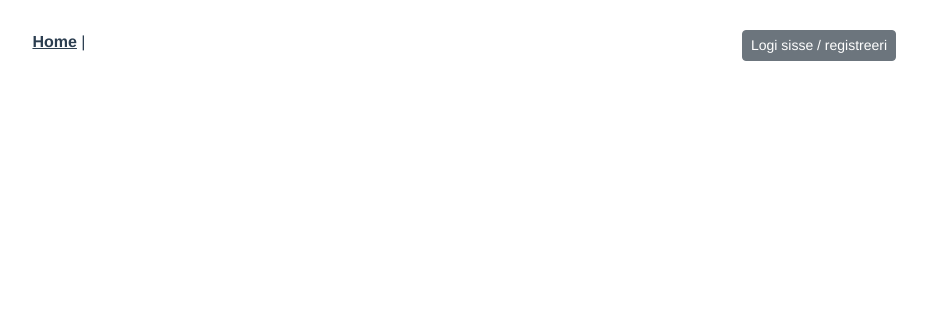
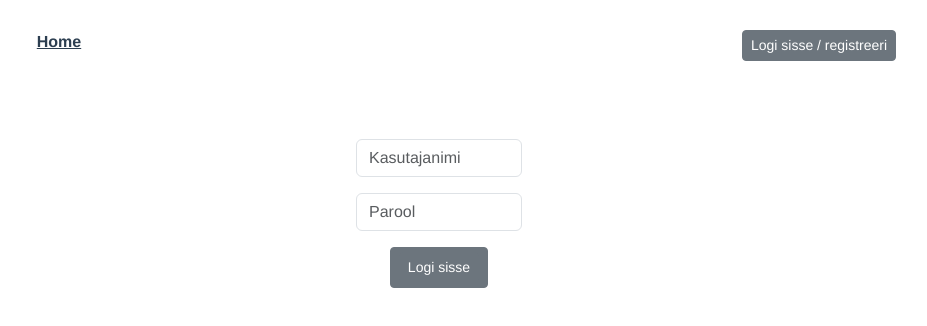
Before and after one commit to liisakanemagi/bmxfront, a Vue app: page /login in a window 1280 px wide. Shown: the top 326 px of the page, without its empty margins (201-1128 px from the left). Built offline with nearby package versions, Linux system fonts and the light colour scheme.

Commit message:
FEB LOGIN WIP

```diff
--- a/src/App.vue
+++ b/src/App.vue
@@ -3,7 +3,7 @@
     <div class="row">
       <div class="col">
         <nav>
-          <router-link to="/">Home</router-link> |
+          <router-link to="/">Home</router-link>
 
         </nav>
       </div>
--- a/src/router/index.js
+++ b/src/router/index.js
@@ -1,6 +1,7 @@
 import { createRouter, createWebHistory } from 'vue-router'
 import HomeView from '../views/HomeView.vue'
 import loginView from "@/views/LoginView.vue";
+import errorView from "@/views/ErrorView.vue";
 
 const routes = [
   {
@@ -9,10 +10,17 @@ const routes = [
     component: HomeView
   },
   {
-    path: '/',
+    path: '/login',
     name: 'loginRoute',
     component: loginView
-  }
+  },
+    {
+        path:'/error',
+        name: 'erroRoute',
+        component: errorView
+
+    }
+
 ]
 
 const router = createRouter({
--- /dev/null
+++ b/src/services/LoginService.js
@@ -0,0 +1,13 @@
+import axios from "axios";
+
+export default{
+    sendGetLoginRequest(username, password) {
+        return axios.get('/login', {
+            params: {
+                username: username,
+                password: password
+        }
+        })
+
+    },
+}
--- a/src/views/AboutView.vue
+++ /dev/null
@@ -1,5 +0,0 @@
-<template>
-  <div class="about">
-    <h1>This is an about page</h1>
-  </div>
-</template>
--- /dev/null
+++ b/src/views/ErrorView.vue
@@ -0,0 +1,18 @@
+<template>
+  <div class="container text-center">
+    <div class="row">
+      <div class="col">
+        <h1>Midagi läks valesti =(</h1>
+        <img src="https://c.tenor.com/IsGXa2LJPOUAAAAd/what-the-hell-steven-he.gif">
+      </div>
+
+    </div>
+  </div>
+</template>
+
+<script>
+export default {
+  name: 'ErrorView',
+  props: {}
+}
+</script>
--- a/src/views/LoginView.vue
+++ b/src/views/LoginView.vue
@@ -1,10 +1,86 @@
 <template>
+  <div class="container text-center mb-3">
+    <div class="row justify-content-center mt-5">
 
+      <div class="col col-2">
+        <div class="mb-3">
+          <div class="input-group mb-3">
+            <input v-model="username" type="text" class="form-control" placeholder="Kasutajanimi" aria-label="Username">
+
+          </div>
+        </div>
+      </div>
+
+    </div>
+    <div class="row justify-content-center">
+
+      <div class="col col-2">
+        <div class="input-group mb-3">
+          <input v-model="password" type="password" class="form-control" placeholder="Parool" aria-label="Username">
+        </div>
+      </div>
+    </div>
+    <div class="row justify-content-center">
+      <div class="col-2">
+        <!--  <button @click="executeLogin" type="button" class="btn btn-secondary btn-sm ">Logi sisse</button>
+  -->
+          <button @click="executeLogin" class="btn btn-secondary btn-sm" type="button" :disabled="isFetchingData">
+            <span v-if="isFetchingData" class="spinner-border spinner-border-sm btn-sm" aria-hidden="true"></span>
+            <span class="btn btn-secondary btn-sm" role="status">Logi sisse</span>
+          </button>
+
+
+        </div>
+      </div>
+    </div>
   </template>
 
   <script>
+  import LoginService from "@/services/LoginService";
+  import {start} from "@popperjs/core";
+  import errorView from "@/views/ErrorView.vue";
+
   export default {
     name: 'LoginView',
-  props: {}
+    props: {},
+
+    data() {
+      return {
+        isFetchingData: false,
+        username: '',
+        password: '',
+
+        loginResponse: {
+          userId: 0,
+          roleName: ''
+        },
+
+        errorResponse: {
+          message: '',
+          errorCode: 0
+        }
+      }
+    },
+    methods: {
+
+
+      executeLogin() {
+        this.startSpinner()
+        LoginService.sendGetLoginRequest(this.username, this.password)
+            .then(response => this.loginResponse(response.data))
+            .catch(error => this.errorResponse = error.response.data)
+            .finally()
+
+
+      },
+      startSpinner(){
+        this.isFetchingData = true
+      }
+
+    }
+
+
+
+
   }
   </script>
```
Also changed, not shown: src/services/NavigationService.js (added, +8 -0 lines). Lines whose indentation alone changed are shown as unchanged.
